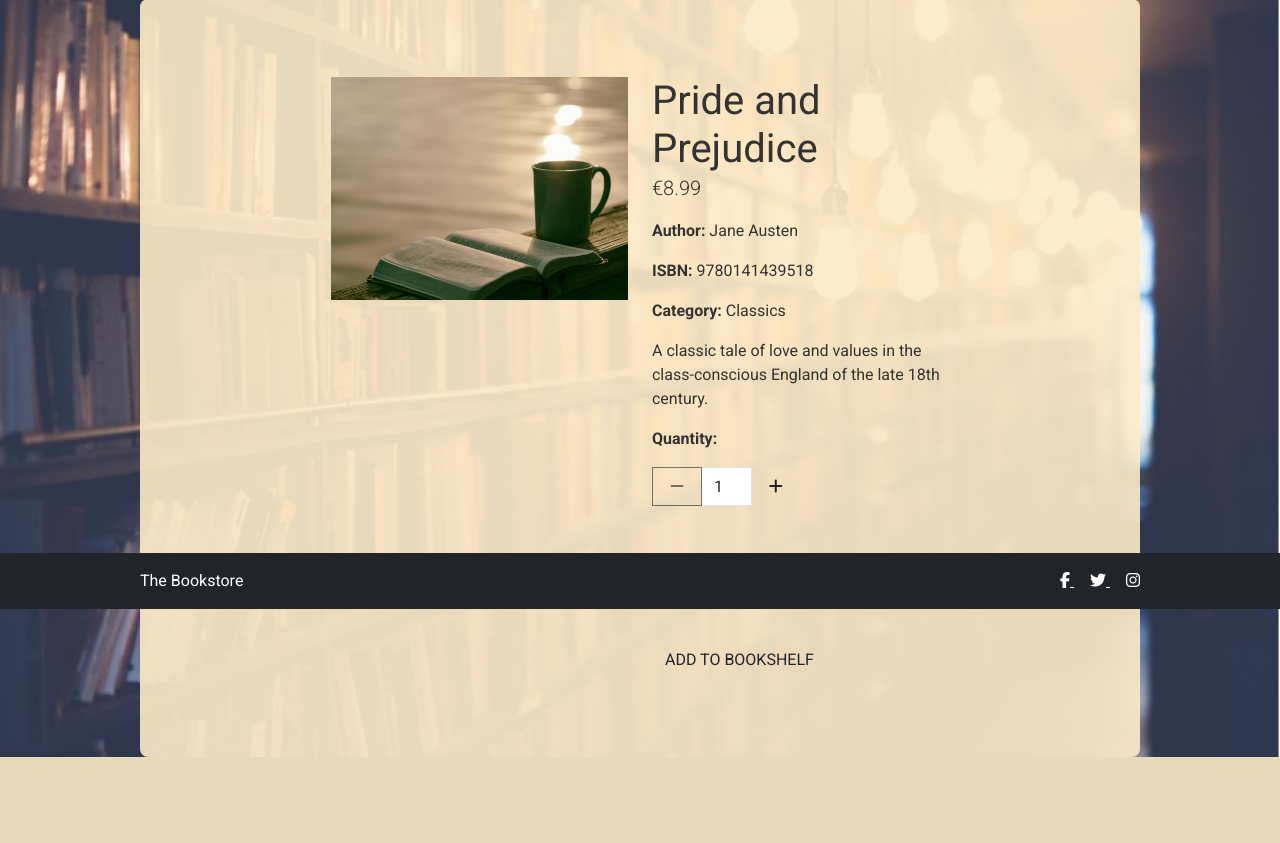
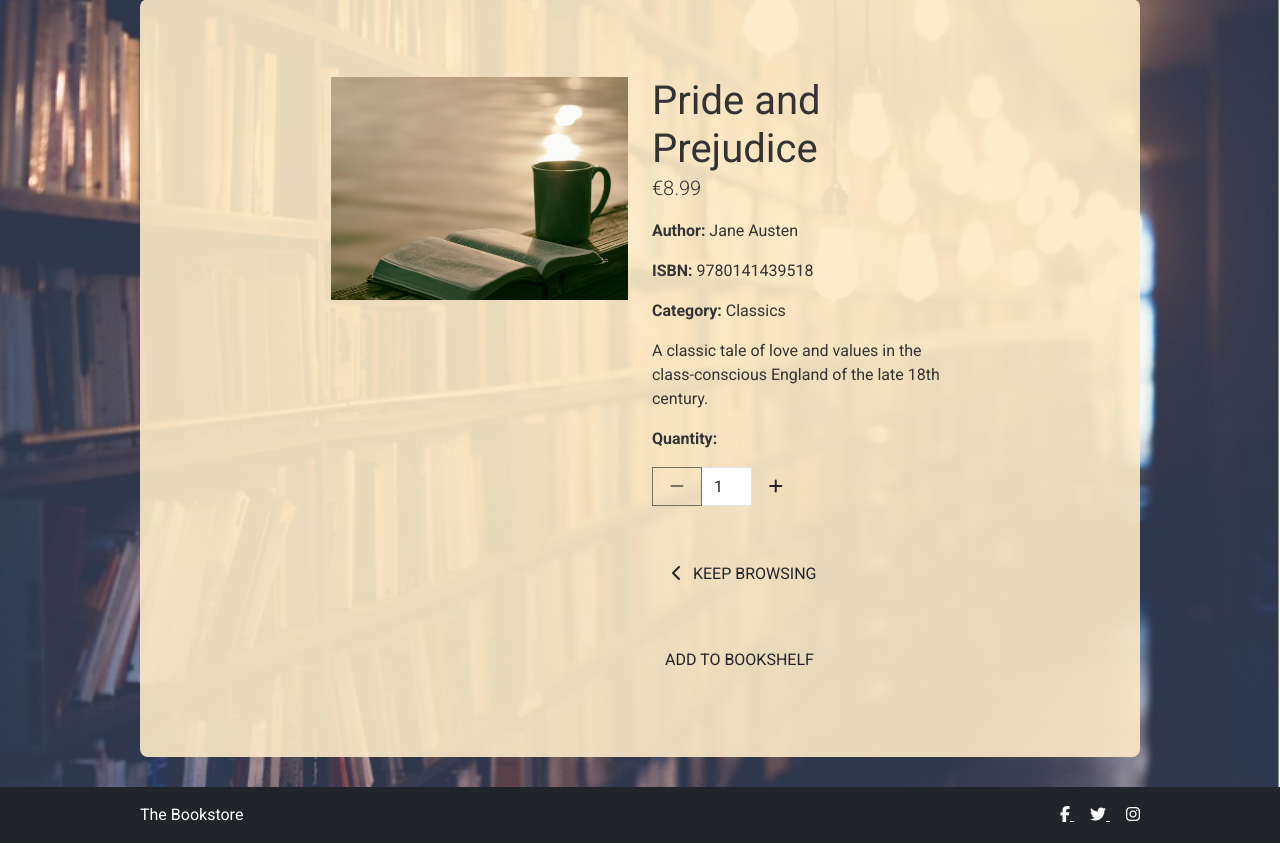
Before and after one commit to A-Hebbes/book_store2, a Django app: page /books/5/ in a window 1280 px wide. Shown: the part 191-1034 px from the top of the page. Before the commit the page ends 948 px from the top, so only its background shows below. Run offline with Django 4.2, Linux system fonts and the light colour scheme; data comes from the database, SQL or seed files in the repository; some libraries are stand-ins or nearby versions.

Commit message:
Remove fixed positioning from footer

```diff
--- a/templates/base.html
+++ b/templates/base.html
@@ -166,7 +166,7 @@
 
 
     {% block footer %}
-    <footer class="footer bg-dark text-white py-3 fixed-bottom">
+    <footer class="footer bg-dark text-white py-3">
       <div class="container">
         <div class="row align-items-center">
           <div class="col-md-6 text-center text-md-start mb-2 mb-md-0">
```
